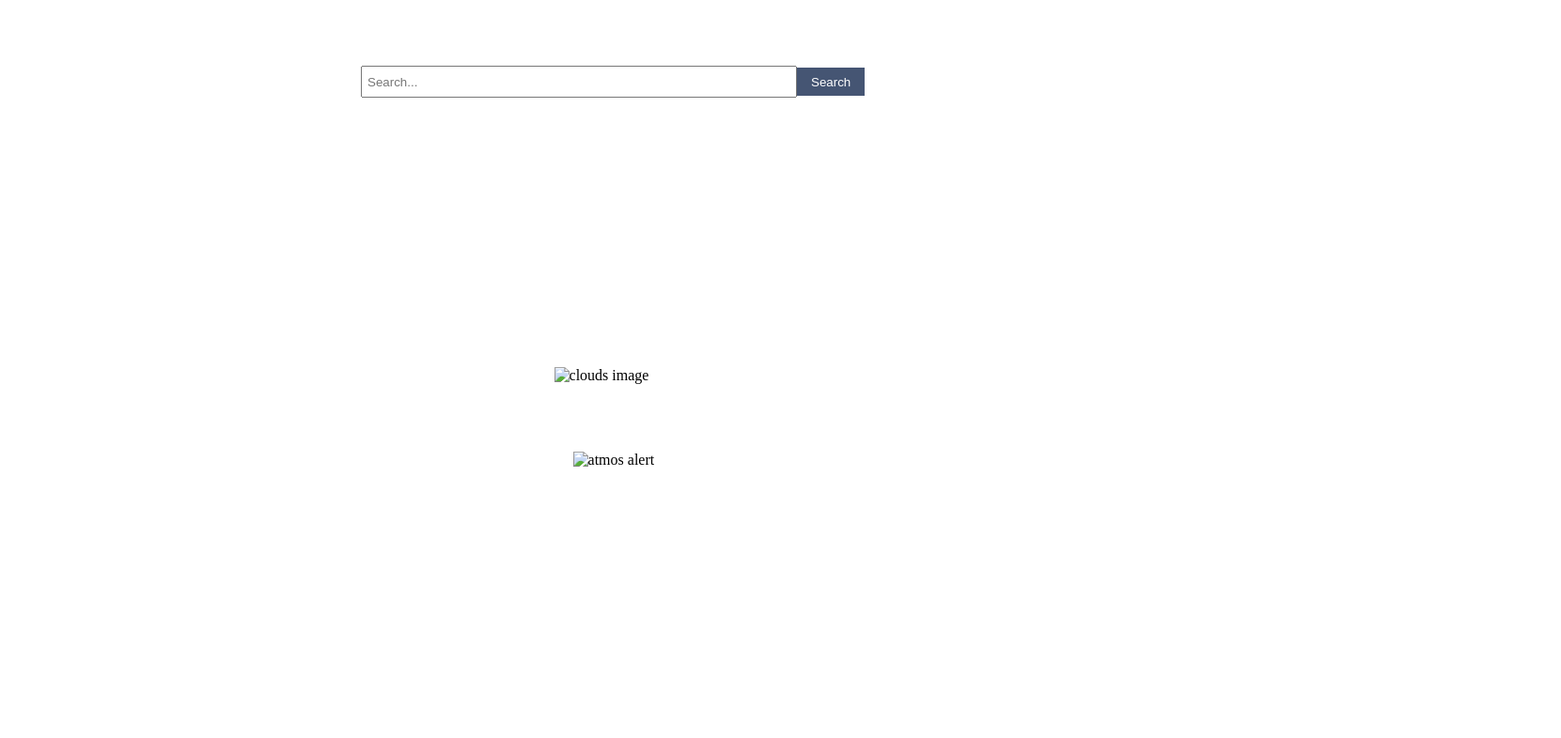
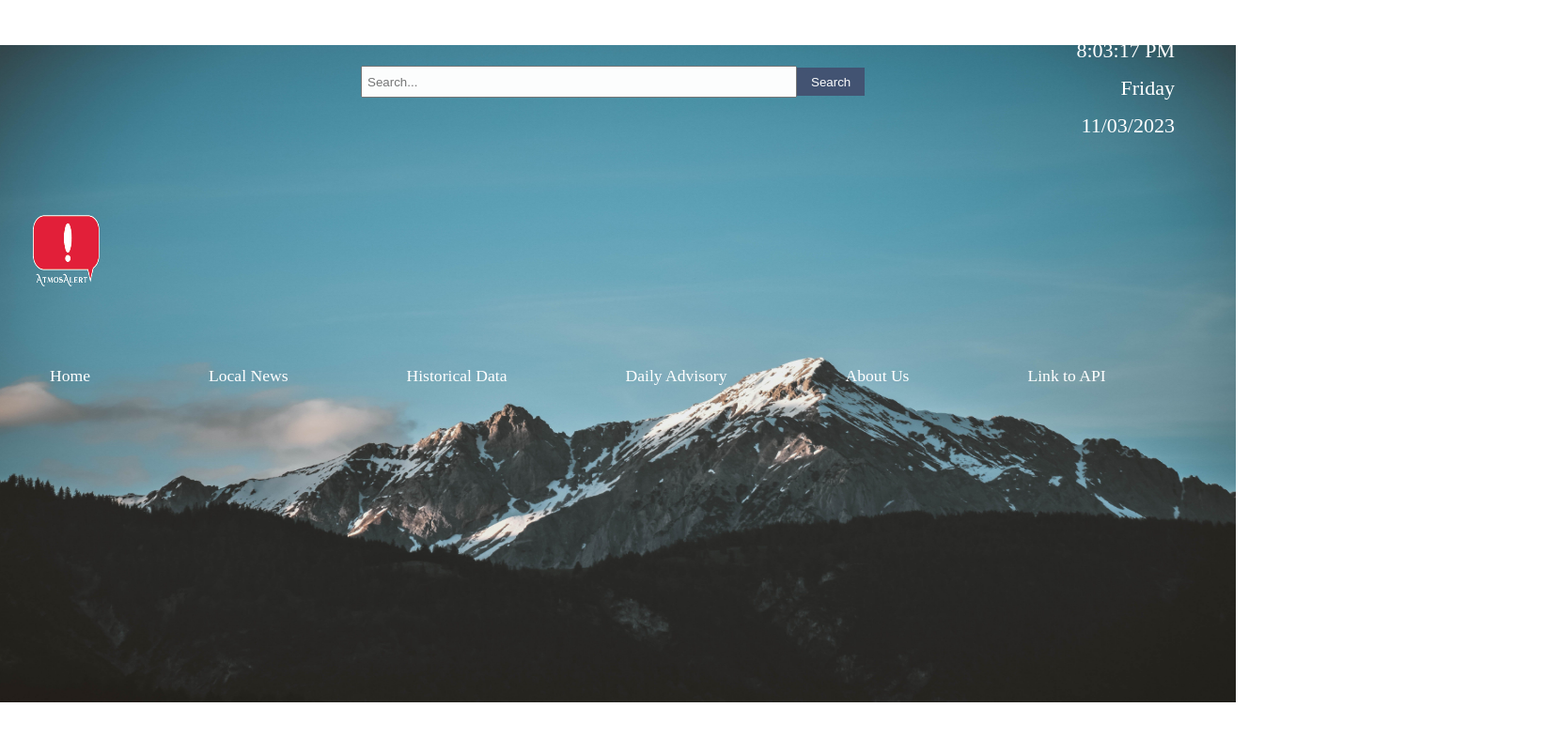
Before and after one commit to ILadutska/Weather-Channel, a plain HTML site: page index.html in a window 1280 px wide. Shown: the whole page at 94% size, 1661 px wide, since content can reach past the window. Drawn offline with Linux system fonts and the light colour scheme.

Commit message:
fixed links

```diff
--- a/index.html
+++ b/index.html
@@ -14,9 +14,9 @@
         <button type="submit">Search</button>
     </div>
     <div class="background-image">
-        <img src="mountains.jpg" width="1350" height="700" alt="clouds image">
+        <img src="resources/mountains.jpg" width="1350" height="700" alt="clouds image">
         <div class="on-top">
-            <img src="logodesigns.png" width="182" height="190" alt="atmos alert">
+            <img src="resources/logodesigns.png" width="182" height="190" alt="atmos alert">
             <div class="taskbar">
                 <nav>
                     <ul class="taskbar">
```
